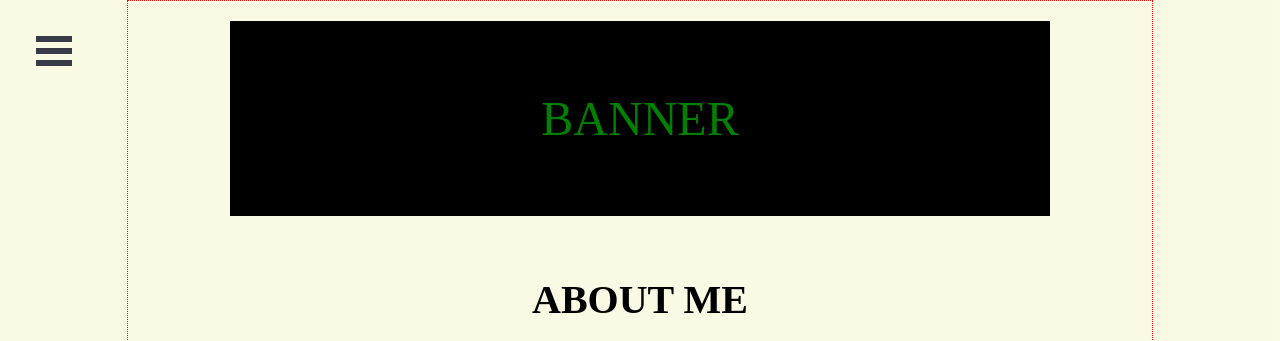
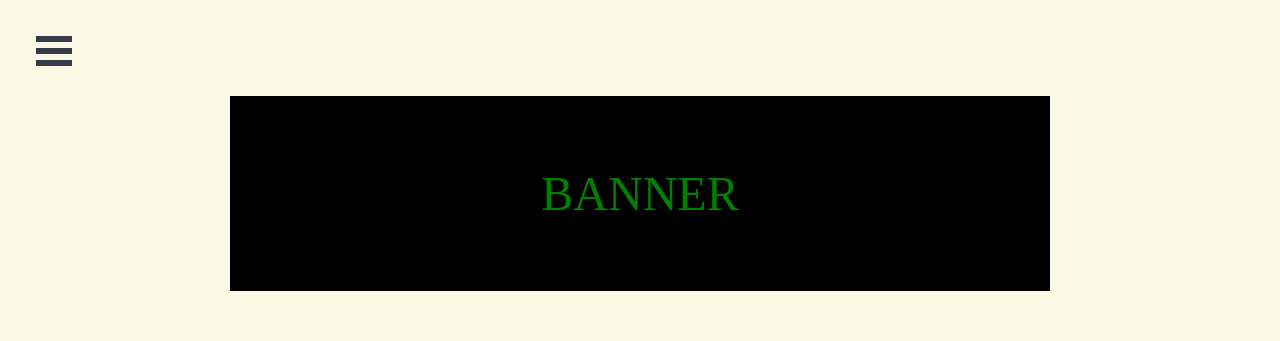
Before and after one commit to pcmueller/portfolio-page, a React (Create React App) app: page / in a window 1280 px wide. Shown: the top 341 px of the page. Built offline with nearby package versions, Linux system fonts and the light colour scheme.

Commit message:
Rename NavMenu component and files

```diff
--- a/src/components/About/About.js
+++ b/src/components/About/About.js
@@ -1,11 +1,11 @@
 import React from 'react';
-import NavBar from '../NavBar/NavBar';
+import NavMenu from '../NavMenu/NavMenu';
 
 const About = () => {
 
   return (
     <main className='about-page' id='outer-container'>
-      <NavBar/>
+      <NavMenu/>
       <section className='about-container' id="page-wrap">
         <div className='banner'>BANNER</div>
         <h1 className='about-title'>ABOUT ME</h1>
--- a/src/components/About/_about.scss
+++ b/src/components/About/_about.scss
@@ -8,7 +8,7 @@
   @include flex-center(row);
   width: 80%;
   height: 20%;
-  margin: 20px auto 30px auto;
+  margin: 2em auto 1em auto;
   font-size: 3em;
   color: green;
   background-color: black;
@@ -23,7 +23,7 @@
   justify-content: space-around;
   width: 80%;
   height: auto;
-  border: 1px dotted red;
+  // border: 1px dotted red;
 }
 
 .about-title {
--- a/src/components/NavBar/NavBar.js
+++ b/src/components/NavMenu/NavMenu.js
@@ -1,7 +1,7 @@
 import React from 'react';
 import { push as Menu } from 'react-burger-menu';
 
-const NavBar = () => {
+const NavMenu = () => {
 
   const showSettings = (event) => {
     event.preventDefault();
@@ -21,4 +21,4 @@ const NavBar = () => {
   )
 }
 
-export default NavBar;
+export default NavMenu;
--- a/src/index.scss
+++ b/src/index.scss
@@ -1,7 +1,7 @@
 @import './styling/_variables';
 @import './components/App/_app';
 @import './components/Landing/_landing';
-@import './components/NavBar/_navbar';
+@import './components/NavMenu/_navmenu';
 @import './components/About/_about';
 @import './components/Portfolio/_portfolio';
 @import './components/Card/_card';
```
Also changed, not shown: src/components/NavMenu/_navmenu.scss (renamed from src/components/NavBar/_navbar.scss).
